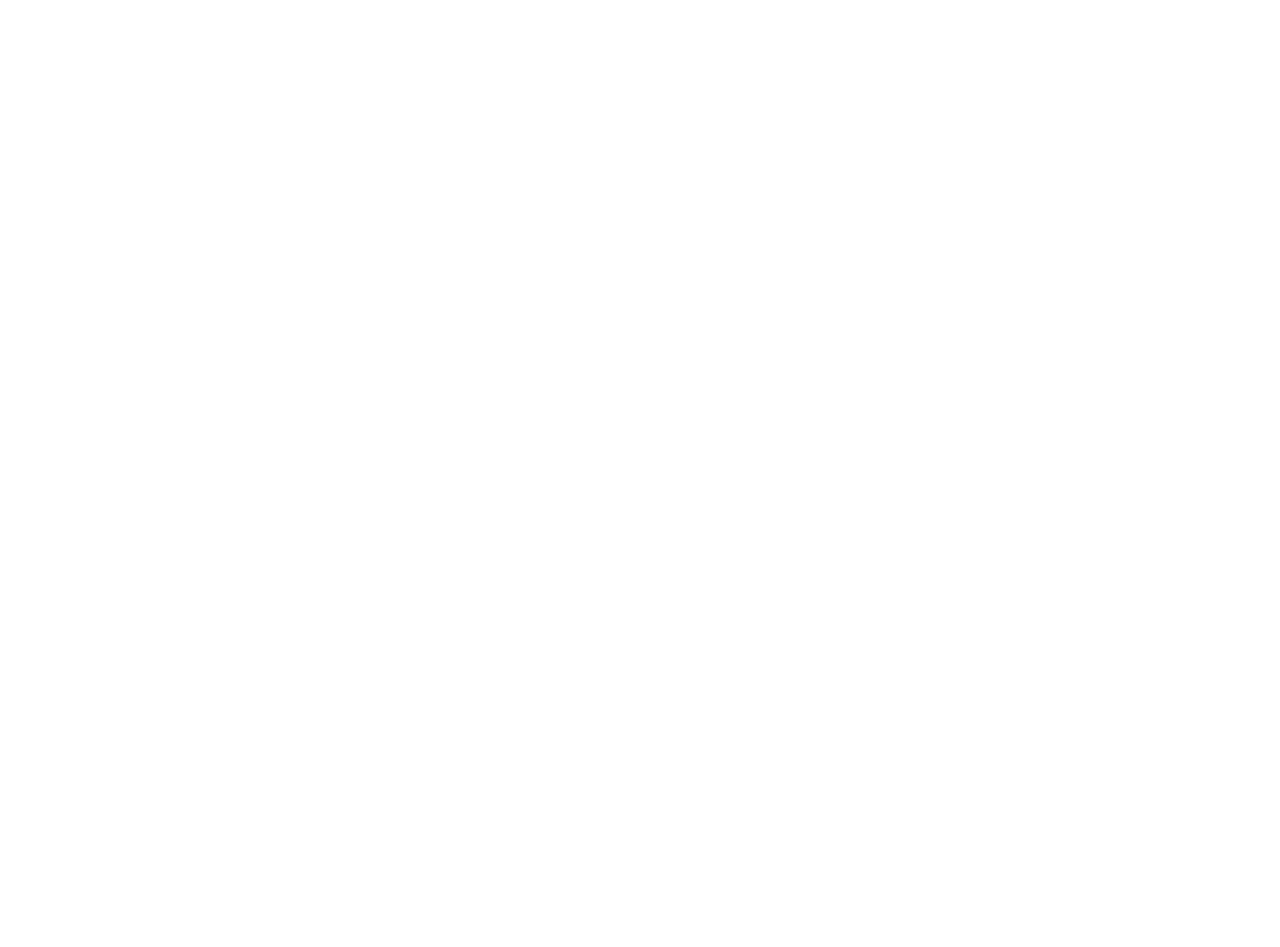
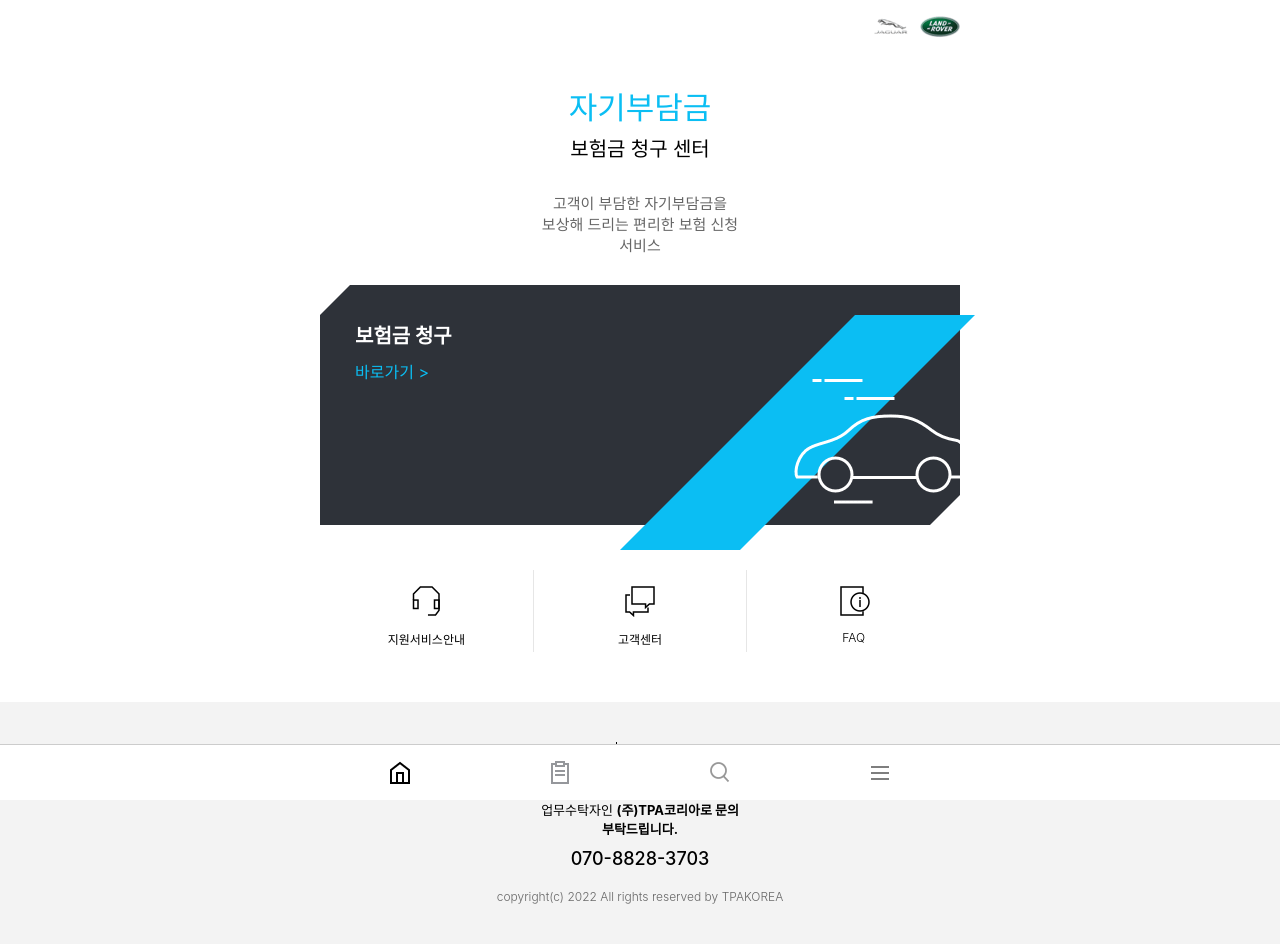
Before and after one commit to kse012050/insuranceClaimCenter, a plain HTML site: page index.html in a window 1280 px wide. Before the commit the page ends 800 px from the top, so only its background shows below. Drawn offline with Linux system fonts and the light colour scheme; a web font is replaced by a local one.

Commit message:
메인 페이지 완료

```diff
--- a/css/global.css
+++ b/css/global.css
@@ -0,0 +1,18 @@
+
+/* 컨텐츠 크기 */
+.width01{max-width: 640px; width: calc(100% - 30px); margin: 0 auto;}
+
+/* 메인 색상 */
+mark{color: #0bbef3;}
+
+/* 푸터 */
+footer{padding: 40px 0; font-size: 13px; background-color: #f3f3f3;}
+footer div{ text-align: center; }
+footer div ul{display: flex; justify-content: center; margin-bottom: 20px;}
+footer div ul li:not(:last-child){border-right: 1px solid black;}
+footer div ul li a{display: block; padding: 0 10px;  font-weight: 300;}
+footer div ul li a b{font-weight: 500;}
+footer div p:nth-of-type(1){max-width: 220px; margin: 0 auto 10px; }
+footer div p:nth-of-type(1) b{font-weight: 700;}
+footer div > a{font-size: 18px; font-weight: 500; margin-bottom: 20px;}
+footer div p:nth-of-type(2){font-size: 12px; font-weight: 300; color: #666;}
--- a/css/import.css
+++ b/css/import.css
@@ -1,3 +1,5 @@
+@import url('https://cdn.jsdelivr.net/gh/orioncactus/pretendard/dist/web/static/pretendard.css');
+
 @import url('reset.css');
 @import url('global.css');
 @import url('page.css');
--- a/css/page.css
+++ b/css/page.css
@@ -0,0 +1,34 @@
+
+body{padding-bottom: 51px;}
+
+.mainPage header{padding: 15px 0; text-align: right; margin-bottom: 25px;}
+.mainPage section{text-align: center; margin-bottom: 50px;}
+.mainPage section h2{font-size: 20px; font-weight: 500; margin-bottom: 30px;}
+.mainPage section h2 mark{display: block; font-size: 31px; margin-bottom: 5px;}
+.mainPage section p{max-width: 230px; margin: 0 auto; font-size: 15px; font-weight: 300; color: #666; margin-bottom: 30px; position: relative;}
+.mainPage section > div{text-align: left; height: 240px; background: #2e3239;  margin-bottom: 45px; position: relative;}
+.mainPage section div::before ,.mainPage section  div::after{content: ''; position: absolute;}
+.mainPage section > div::before{width: 120px; height: calc(100% - 5px); right: -15px; top: 30px; background-color: #0bbef3; transform-origin: right top; transform: skewX(-45deg);}
+.mainPage section > div::after{width: 168px; height: 168px; right: 0; bottom: 0; background: url('../images/car.png') no-repeat right bottom;}
+.mainPage section > div div{height: 100%; padding: 35px; box-sizing: border-box; overflow: hidden; position: relative;}
+.mainPage section > div div::before ,.mainPage section > div div::after{position: absolute;border-style: solid; border-color: white transparent;}
+.mainPage section > div div::before{border-width: 30px 30px 0; left: -30px; top: 0;}
+.mainPage section > div div::after{border-width: 0 30px 30px; right: -30px; bottom: 0;}
+.mainPage section > div div strong{display: block; font-size: 20px; font-weight: 700; color: white; margin-bottom: 10px;}
+.mainPage section ul{display: flex;}
+.mainPage section ul li{flex: 1;}
+.mainPage section ul li:nth-child(3n + 2){border-width: 0 1px; border-style: solid; border-color: #e6e6e6;}
+.mainPage section ul li a{display: block; padding: 60px 0 5px; background-repeat: no-repeat; background-position: center top 15px; font-size: 12px; font-weight: 300;}
+.mainPage section ul li:nth-child(1) a{background-image: url('../images/ic-cs.png');}
+.mainPage section ul li:nth-child(2) a{background-image: url('../images/ic-faq.png');}
+.mainPage section ul li:nth-child(3) a{background-image: url('../images/ic-info.png');}
+
+.mainPage nav{position: fixed; left: 0; bottom: 0; width: 100%; border-top: 1px solid rgba(0, 0, 0, 0.2); background-color: white;}
+.mainPage nav div ul{display: flex;}
+.mainPage nav div ul li{flex: 1;}
+.mainPage nav div ul li a{display: block; line-height: 55px; text-indent: -9999px; background-repeat: no-repeat; background-position: center; opacity: 0.5;}
+.mainPage nav div ul li:nth-child(1) a{background-image: url('../images/ic-home.png');}
+.mainPage nav div ul li:nth-child(2) a{background-image: url('../images/ic-list.png');}
+.mainPage nav div ul li:nth-child(3) a{background-image: url('../images/ic-search.png');}
+.mainPage nav div ul li:nth-child(4) a{background-image: url('../images/ic-menu.png');}
+.mainPage nav div ul li.active a{opacity: 1;}
--- a/css/reset.css
+++ b/css/reset.css
@@ -19,8 +19,10 @@ time, mark, audio, video {
 	margin: 0;
 	padding: 0;
 	border: 0;
-	font-size: 100%;
 	font: inherit;
+	font-family: Pretendard, -apple-system, BlinkMacSystemFont, system-ui, Roboto, 'Helvetica Neue', 'Segoe UI', 'Apple SD Gothic Neo', 'Noto Sans KR', 'Malgun Gothic', sans-serif;
+	line-height: normal;
+	word-break: keep-all;
 	vertical-align: baseline;
 }
 /* HTML5 display-role reset for older browsers */
--- a/index.html
+++ b/index.html
@@ -6,10 +6,59 @@
     <meta name="viewport" content="width=device-width, initial-scale=1.0">
     <!-- Iphone 모바일 확대 방지 -->
     <meta name="viewport" content="width=device-width, initial-scale=1.0 ,maximum-scale=1.0, user-scalable=0"">
-    <title>Document</title>
+    <title>보험금 청구 센터</title>
     <link rel="stylesheet" href="css/import.css">
 </head>
 <body>
-
+    <div class="mainPage width01">
+        <header>
+            <h1><img src="images/logo.png" alt="JAGUAR logo LAND ROVER log"></h1>
+        </header>
+        <section>
+            <h2>
+                <mark>자기부담금</mark>
+                보험금 청구 센터
+            </h2>
+            <p>
+                고객이 부담한 자기부담금을<br/>
+                보상해 드리는 편리한 보험 신청 서비스
+            </p>
+            <div>
+                <div>
+                    <strong>보험금 청구</strong>
+                    <a href="#"><mark>바로가기 ></mark></a>
+                </div>
+            </div>
+            <ul>
+                <li><a href="#">지원서비스안내</a></li>
+                <li><a href="#">고객센터</a></li>
+                <li><a href="#">FAQ</a></li>
+            </ul>
+        </section>
+        <nav>
+            <div class="width01">
+                <ul>
+                    <li class="active"><a href="#">home</a></li>
+                    <li><a href="#">list</a></li>
+                    <li><a href="#">search</a></li>
+                    <li><a href="#">menu</a></li>
+                </ul>
+            </div>
+        </nav>
+    </div>
+    <footer>
+        <div class="width01">
+            <ul>
+                <li><a href="#">이용약관</a></li>
+                <li><a href="#"><b>개인정보처리방침</b></a></li>
+            </ul>
+            <p>
+                보상 접수 및 기타 문의사항은 업무수탁자인
+                <b>(주)TPA코리아로 문의 부탁드립니다.</b>
+            </p>
+            <a href="tel:+8207088283703"><strong>070-8828-3703</strong></a>
+            <p>copyright(c) 2022 All rights reserved by TPAKOREA</p>
+        </div>
+    </footer>
 </body>
 </html>
```
